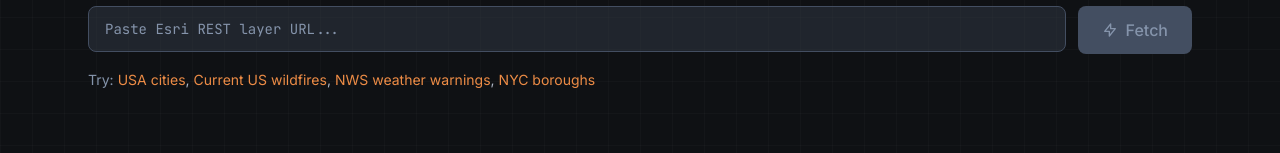
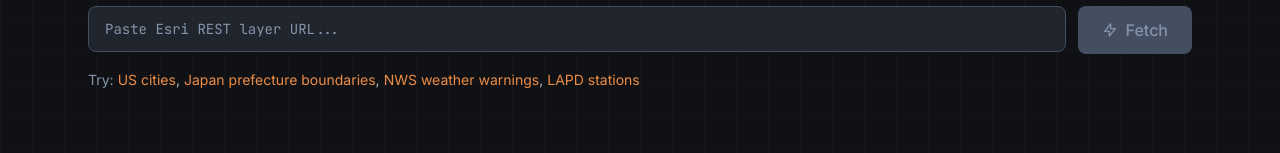
Before and after one commit to stiles/ezesri, a Next.js app in the folder web/app/: page / in a window 1280 px wide. Shown: the part 271-424 px from the top of the page. Built offline with nearby package versions, Linux system fonts and the light colour scheme; no server answers.

Commit message:
changing example layers

```diff
--- a/web/app/components/UrlInput.tsx
+++ b/web/app/components/UrlInput.tsx
@@ -27,20 +27,20 @@ export default function UrlInput({ onFetch, isLoading, initialUrl }: UrlInputPro
 
   const exampleUrls = [
     {
-      label: 'USA cities',
+      label: 'US cities',
       url: 'https://sampleserver6.arcgisonline.com/arcgis/rest/services/USA/MapServer/0'
     },
     {
-      label: 'Current US wildfires',
-      url: 'https://services9.arcgis.com/RHVPKKiFTONKtxq3/ArcGIS/rest/services/USA_Wildfires_v1/FeatureServer/1'
+      label: 'Japan prefecture boundaries',
+      url: 'https://services.arcgis.com/wlVTGRSYTzAbjjiC/arcgis/rest/services/%E5%8D%98%E7%B4%94%E5%8C%96%E9%83%BD%E9%81%93%E5%BA%9C%E7%9C%8C/FeatureServer/0'
     },
     {
       label: 'NWS weather warnings',
       url: 'https://services9.arcgis.com/RHVPKKiFTONKtxq3/ArcGIS/rest/services/NWS_Watches_Warnings_v1/FeatureServer/8'
     },
     {
-      label: 'NYC boroughs',
-      url: 'https://services6.arcgis.com/yG5s3afENB5iO9fj/arcgis/rest/services/Borough_view/FeatureServer/0'
+      label: 'LAPD stations',
+      url: 'https://services5.arcgis.com/7nsPwEMP38bSkCjy/ArcGIS/rest/services/LAPD_Police_Stations/FeatureServer/0'
     }
   ]
 
```
